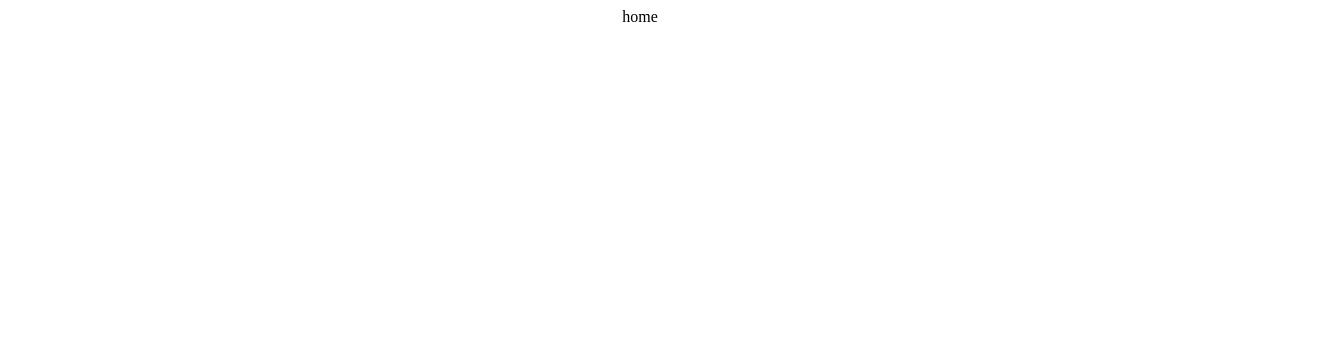
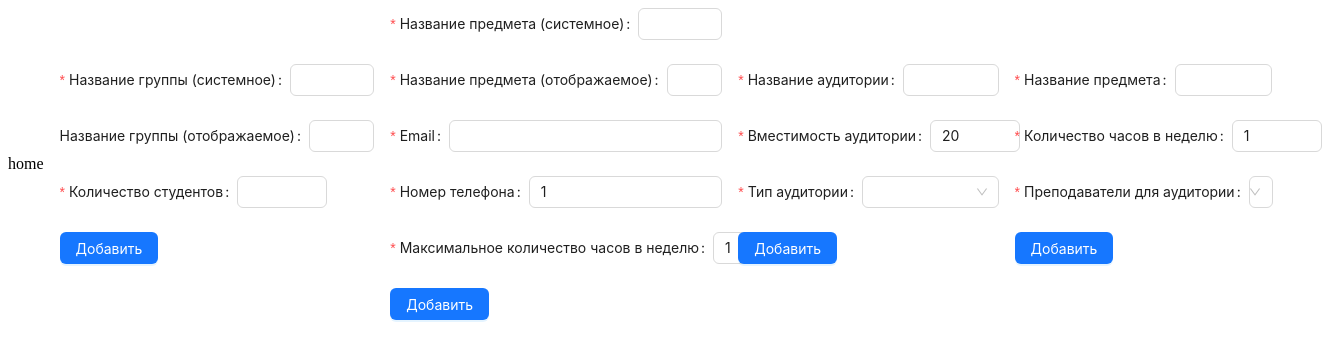
Before and after one commit to LizKa2091/schedule-planner, a React (Vite) app in the folder client/: page / in a window 1280 px wide. Shown: the top 360 px of the page, 1322 px wide, since content can reach past the window. Built offline with nearby package versions, Linux system fonts and the light colour scheme.

Commit message:
feat(TeacherForm): add form for adding teacher

```diff
--- /dev/null
+++ b/client/src/components/form/TeacherForm.tsx
@@ -0,0 +1,91 @@
+import { useState, type FC } from 'react';
+import { Button, Form, Input, InputNumber } from 'antd';
+import { ZodError } from 'zod';
+
+import { addTeacherSchema } from '../../schemas/schedule';
+import { useScheduleStore } from '../../store/scheduleStore';
+import { type TeacherFormData } from '../../types/formDataTypes';
+
+const TeacherForm: FC = () => {
+   const { addEntry } = useScheduleStore();
+   const [formErrors, setFormErrors] = useState<Record<string, string>>({});
+
+   const onFinish = (formData: TeacherFormData) => {
+      setFormErrors({});
+
+      try {
+         const data = addTeacherSchema.parse(formData);
+
+         addEntry('subjects', data);
+      }
+      catch (err) {
+         if (!(err instanceof ZodError)) return;
+
+         const errors: Record<string, string> = {};
+
+         err.issues.forEach((issue) => {
+            const field = issue.path[0] as string;
+            if (!errors[field]) {
+               errors[field] = issue.message;
+            }
+         });
+
+         setFormErrors(errors);
+      }
+   }
+
+   return (
+      <Form onFinish={onFinish} action='#'>
+         <Form.Item
+            label='Название предмета (системное)'
+            name='name'
+            validateStatus={formErrors.name ? 'error' : ''}
+            help={formErrors.name}
+            required
+         >
+            <Input />
+         </Form.Item>
+         <Form.Item
+            label='Название предмета (отображаемое)'
+            name='label'
+            validateStatus={formErrors.label ? 'error' : ''}
+            help={formErrors.label}
+            required
+         >
+            <Input />
+         </Form.Item>
+         <Form.Item
+            label='Email'
+            name='email'
+            validateStatus={formErrors.email ? 'error' : ''}
+            help={formErrors.email}
+            required
+         >
+            <Input type='email' />
+         </Form.Item>
+         <Form.Item
+            label='Номер телефона'
+            name='phone'
+            validateStatus={formErrors.phone ? 'error' : ''}
+            help={formErrors.phone}
+            initialValue={1}
+            required
+         >
+            <Input type='tel' />
+         </Form.Item>
+         <Form.Item
+            label='Максимальное количество часов в неделю'
+            name='maxHours'
+            validateStatus={formErrors.maxHours ? 'error' : ''}
+            help={formErrors.maxHours}
+            initialValue={1}
+            required
+         >
+            <InputNumber min={1} max={99} />
+         </Form.Item>
+         <Button type='primary' htmlType='submit'>Добавить</Button>
+      </Form>
+   )
+}
+
+export default TeacherForm;
--- a/client/src/pages/Home.tsx
+++ b/client/src/pages/Home.tsx
@@ -1,11 +1,19 @@
 import { type FC } from 'react';
 
 import MainLayout from '../router/MainLayout';
+import AddGroupForm from '../components/form/AddGroupForm';
+import TeacherForm from '../components/form/TeacherForm';
+import RoomForm from '../components/form/RoomForm';
+import SubjectForm from '../components/form/SubjectForm';
 
 const Home: FC = () => {
    return (
       <MainLayout>
          home
+         <AddGroupForm />
+         <TeacherForm />
+         <RoomForm />
+         <SubjectForm />
       </MainLayout>
    )
 }
--- a/client/src/schemas/schedule.ts
+++ b/client/src/schemas/schedule.ts
@@ -10,7 +10,7 @@ export const addTeacherSchema = z.object({
    name: z.string('поле не может быть пустым').min(2, 'минимальная длина 2 символа').max(50, 'максимальная длина 50 символов'),
    label: z.string('поле не может быть пустым').min(2, 'минимальная длина 2 символа').max(50, 'максимальная длина 50 символов'),
    email: z.string('поле не может быть пустым').email(),
-   phone: z.e164('поле не может быть пустым'),
+   phone: z.e164('требуемый формат: +79999999999'),
    maxHoursPerWeek: z.number('поле не может быть пустым').min(1, 'минимальная длина 1 символ').max(2, 'максимальная длина 2 символа')
 });
 
--- a/client/src/types/formDataTypes.ts
+++ b/client/src/types/formDataTypes.ts
@@ -1,7 +1,9 @@
-import type { IGroupData, IRoomData, ISubjectData } from "../store/scheduleTypes";
+import type { IGroupData, IRoomData, ISubjectData, ITeacherData } from "../store/scheduleTypes";
 
 export type GroupFormData = Omit<IGroupData, 'id'>;
 
 export type RoomFormData = Omit<IRoomData, 'id'>;
 
 export type SubjectFormData = Omit<ISubjectData, 'id'>;
+
+export type TeacherFormData = Omit<ITeacherData, 'id'>;
```
Also changed, not shown: client/src/store/scheduleTypes.ts (+7 -0 lines).
